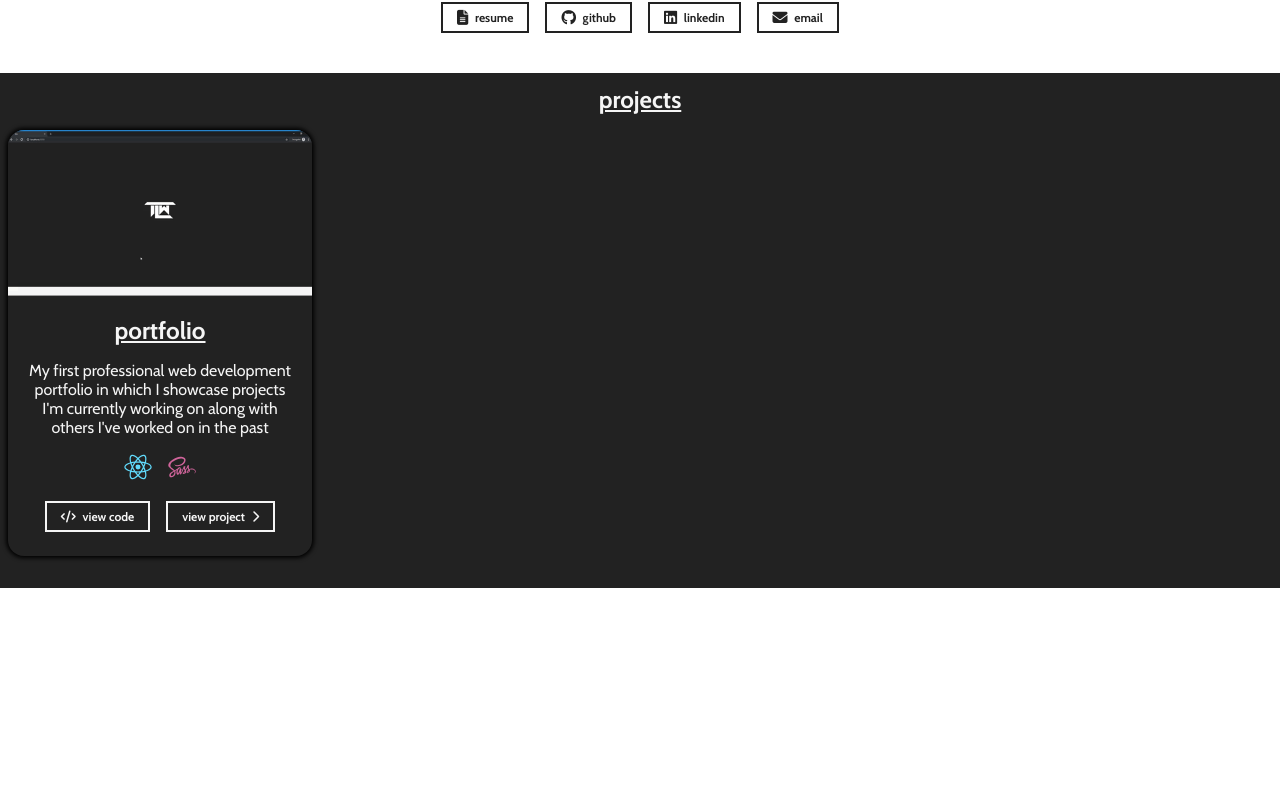
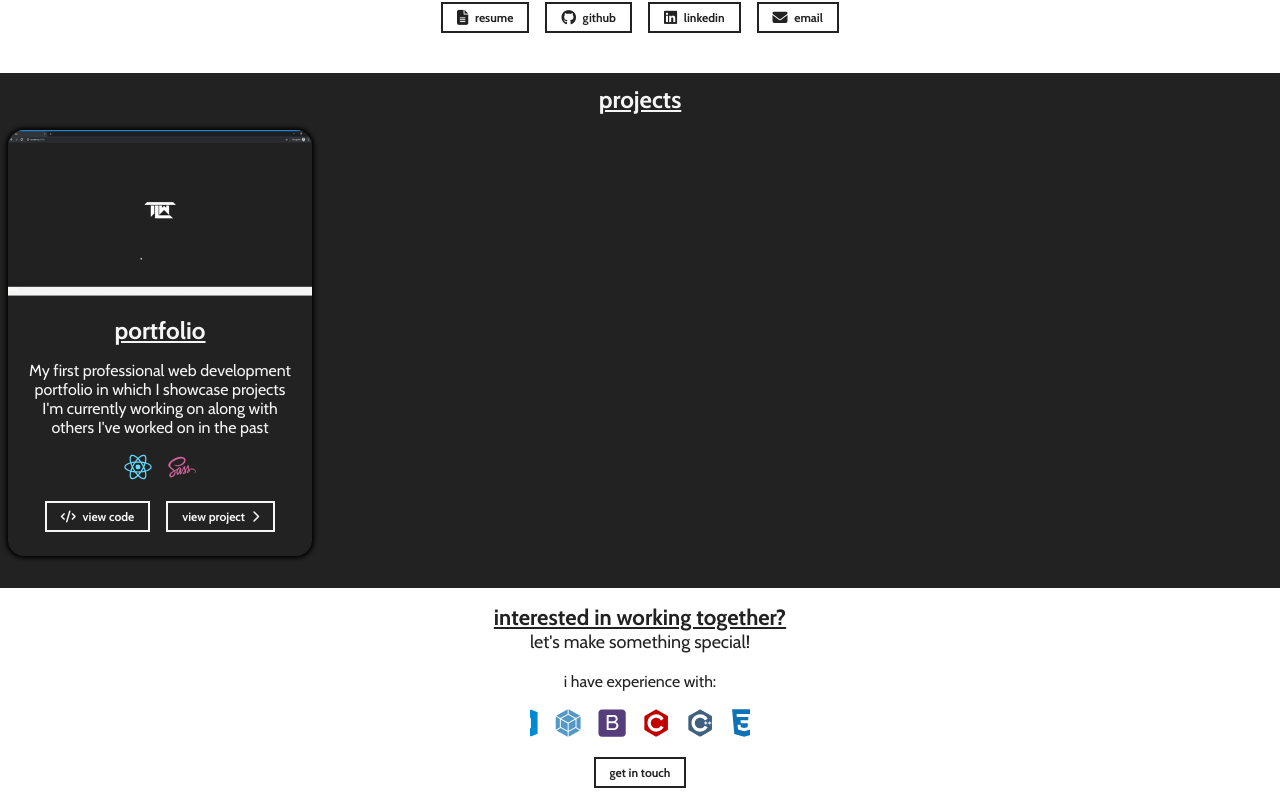
Before and after one commit to KevTLW/portfolio, a React (Create React App) app: page / in a window 1280 px wide. Shown: the part 1078-1890 px from the top of the page. Before the commit the page ends 1666 px from the top, so only its background shows below. Built offline with nearby package versions, Linux system fonts and the light colour scheme.

Commit message:
Implemented skills/contact section

```diff
--- a/src/App.js
+++ b/src/App.js
@@ -4,6 +4,7 @@ import Landing from './components/Landing';
 import './resources/styles/App.scss';
 import About from './components/About';
 import Projects from './components/Projects';
+import Skills from './components/Skills';
 
 const App = () => {
   const [loading, setLoading] = useState(true);
@@ -26,6 +27,7 @@ const App = () => {
       <div className={loading ? 'd-none' : ''}>
         <About />
         <Projects />
+        <Skills />
       </div>
     </>
   );
--- /dev/null
+++ b/src/components/Skills.js
@@ -0,0 +1,24 @@
+import React from 'react';
+import Icons from './Icons';
+import skills from '../resources/personal/skills';
+
+const Skills = () => (
+  <div id='skills' className='screen-section'>
+    <span className='title'>interested in working together?</span>
+    <span className='subtitle'>let's make something special!</span>
+    <br />
+    <span className='description'>i have experience with:</span>
+    <section className='stack'>
+      <div className='stack-animation'>
+        {skills.map((skill, i) => (
+          <Icons key={i} name={skill.name} fill={skill.fill} />
+        ))}
+      </div>
+    </section>
+    <a href='mailto:kevinmcruzc@gmail.com' target='_blank' rel='noopener noreferrer' className='button-black'>
+      get in touch
+    </a>
+  </div>
+);
+
+export default Skills;
--- /dev/null
+++ b/src/resources/personal/skills.js
@@ -0,0 +1,134 @@
+
+const skills = [
+  {
+    name: 'Bootstrap',
+    fill: null
+  },
+  {
+    name: 'C',
+    fill: null
+  },
+  {
+    name: 'C++',
+    fill: null
+  },
+  {
+    name: 'CSS',
+    fill: null
+  },
+  {
+    name: 'Django',
+    fill: null
+  },
+  {
+    name: 'Electron',
+    fill:'#222222'
+  },
+  {
+    name: 'Express',
+    fill:'#222222'
+  },
+  {
+    name: 'Firebase',
+    fill: null
+  },
+  {
+    name: 'Flask',
+    fill:'#222222'
+  },
+  {
+    name: 'Git',
+    fill: null
+  },
+  {
+    name: 'Github',
+    fill:'#222222'
+  },
+  {
+    name: 'Heroku',
+    fill: null
+  },
+  {
+    name: 'HTML',
+    fill: null
+  },
+  {
+    name: 'Java',
+    fill: null
+  },
+  {
+    name: 'JavaScript',
+    fill: null
+  },
+  {
+    name: 'jQuery',
+    fill: null
+  },
+  {
+    name: 'MongoDB',
+    fill: null
+  },
+  {
+    name: 'NodeJS',
+    fill: null
+  },
+  {
+    name: 'NPM',
+    fill: null
+  },
+  {
+    name: 'PostgreSQL',
+    fill: null
+  },
+  {
+    name: 'Python',
+    fill: null
+  },
+  {
+    name: 'React',
+    fill: null
+  },
+  {
+    name: 'Sass',
+    fill: null
+  },
+  {
+    name: 'MySQL',
+    fill: null
+  },
+  {
+    name: 'TypeScript',
+    fill: null
+  },
+  {
+    name: 'VSCode',
+    fill: null
+  },
+  {
+    name: 'Webpack',
+    fill: null
+  },
+  // Repeat to make loop seem infinite
+  {
+    name: 'Bootstrap',
+    fill: null
+  },
+  {
+    name: 'C',
+    fill: null
+  },
+  {
+    name: 'C++',
+    fill: null
+  },
+  {
+    name: 'CSS',
+    fill: null
+  },
+  {
+    name: 'Django',
+    fill: null
+  },
+];
+
+export default skills;
--- a/src/resources/styles/App.scss
+++ b/src/resources/styles/App.scss
@@ -282,3 +282,69 @@ body {
     }
   }
 }
+
+#skills {
+  padding: 1rem 0rem;
+  text-align: center;
+
+  .title {
+    font-size: 1.375rem;
+    font-weight: 700;
+    text-decoration: underline;
+    user-select: none;
+  }
+
+  .subtitle {
+    font-size: 1.125rem;
+    user-select: none;
+  }
+
+  .description {
+    padding-bottom: 0.625rem;
+    user-select: none;
+  }
+
+  .stack {
+    overflow: hidden;
+    white-space: nowrap;
+    width: 13.75rem;
+
+    .stack-animation {
+      animation: scroll 30000ms linear infinite reverse;
+      @keyframes scroll {
+        0% {
+          transform: translateX(0rem);
+        }
+
+        100% {
+          transform: translateX(-74.2rem);
+        }
+      }
+    }
+
+    .icon {
+      max-width: 1.75rem;
+      padding: 0.5rem;
+
+      text {
+        fill: transparent;
+      }
+    }
+  }
+
+  a {
+    color: map-get($colors, black);
+    display: inline-block;
+    margin: 0.5rem;
+    text-decoration: none;
+
+    &:hover {
+      background-color: map-get($colors, black);
+      color: map-get($colors, white);
+    }
+
+    i {
+      padding-right: 0.25rem;
+    }
+  }
+}
```
